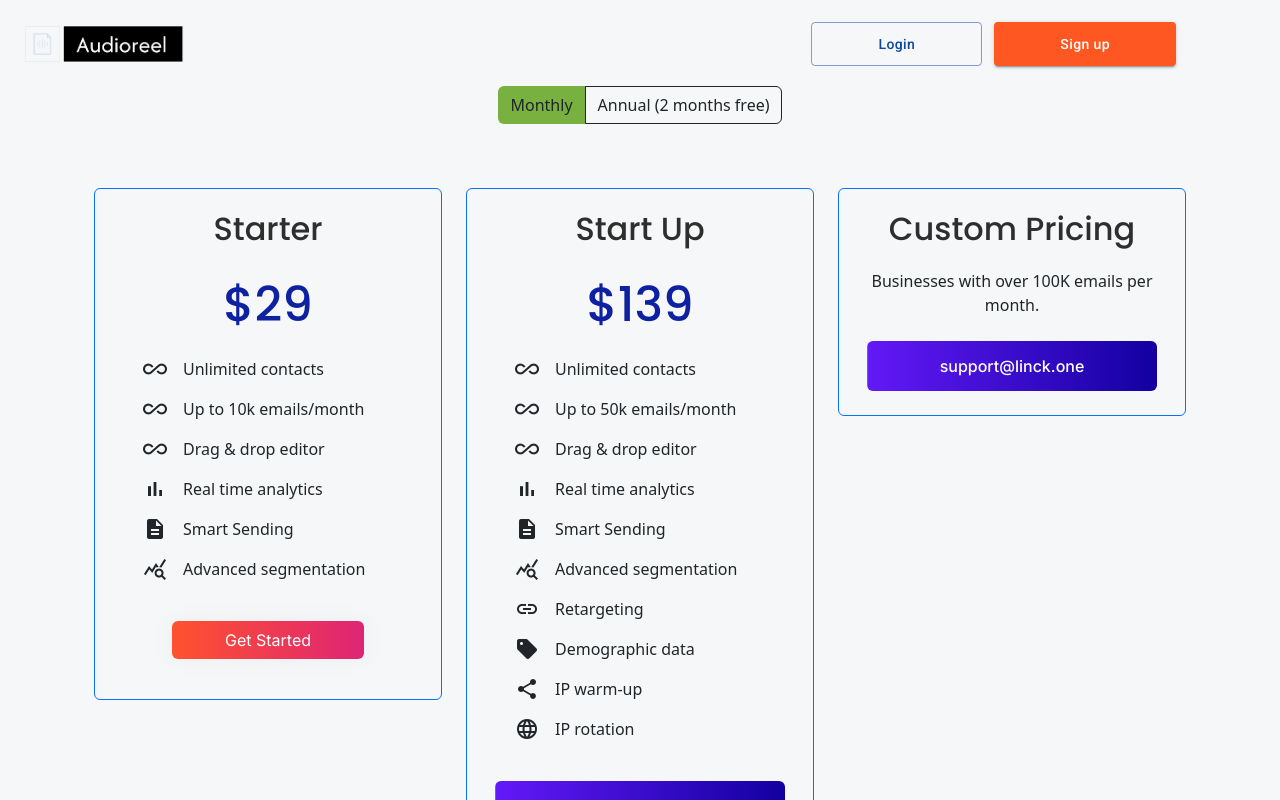
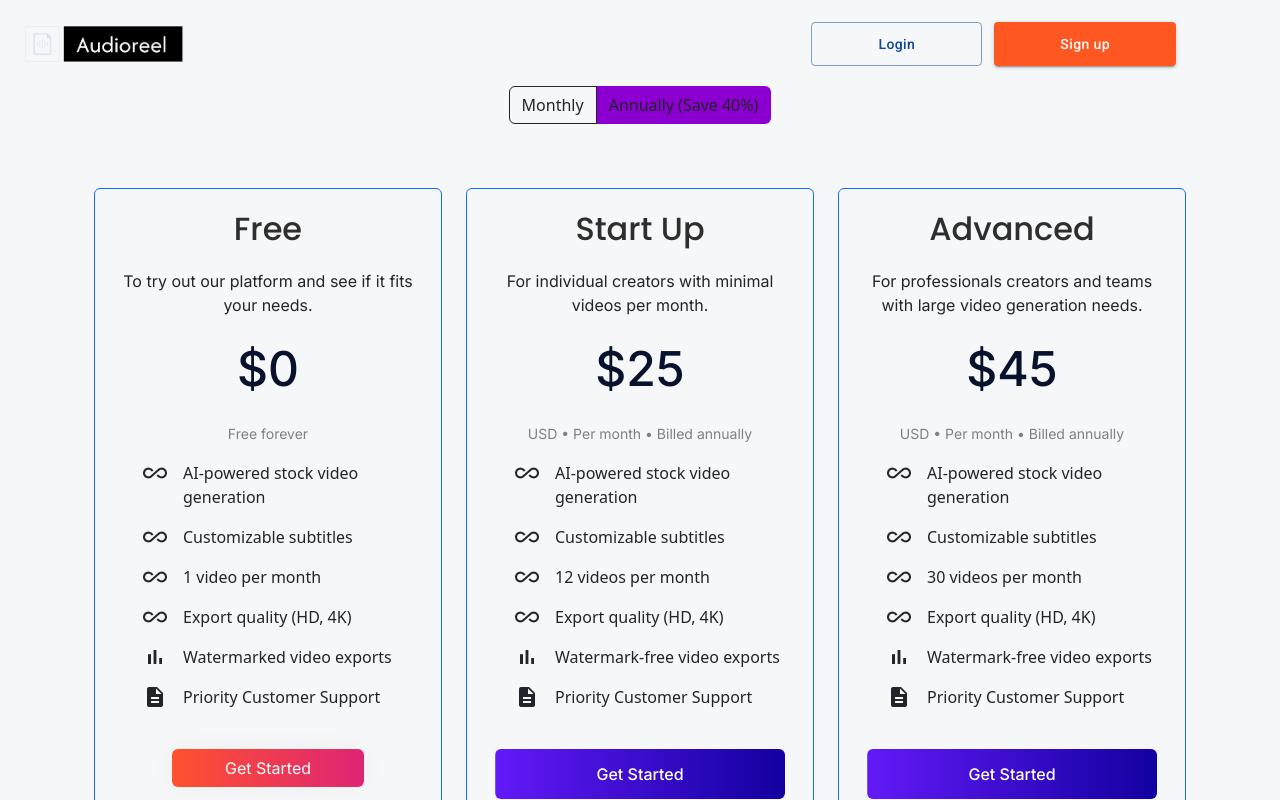
Before and after one commit to bhaskarsriramp/creatoreel, a React (Create React App) app: page /pricing in a window 1280 px wide. Shown: the top 800 px of the page. Built offline with nearby package versions, Linux system fonts and the light colour scheme.

Commit message:
Date 23 JAN 2025

```diff
--- a/src/App.js
+++ b/src/App.js
@@ -20,6 +20,8 @@ import ContactUs from './components/ContactUs';
 import ProfileSettings from './components/Brand/Profile';
 import AccountDetails from './components/Brand/AccountDetails';
 import Mp3Uploader from './components/Brand/UploadMp3File';
+import GoogleApiDisclosure from './components/GoogleApiDisclosure';
+import OpenApiDisclosure from './components/OpenApiDisclosure';
 
 
 
@@ -42,12 +44,14 @@ function App() {
            <Route path="/forgotPassword" element={<ForgotPassword/>}/>
            <Route path="/pricing" element={<Pricing/>}/>
            <Route path="/terms" element={<Terms/>}/>
-           <Route path="/privacy-policy" element={<PrivacyPolicy/>}/>
-           <Route path="/cancellation-refund" element={<CancellationRefund/>}/>
-           <Route path="/shipping-policy" element={<ShippingPolicy/>}/>
+           <Route path="/privacy_policy" element={<PrivacyPolicy/>}/>
+           <Route path="/cancellation_refund" element={<CancellationRefund/>}/>
+           <Route path="/shipping_policy" element={<ShippingPolicy/>}/>
            <Route path="/contact" element={<ContactUs/>}/>
            <Route path="/profile" element={<ProfileSettings/>}/>
            <Route path="/uploadMp3" element={<Mp3Uploader/>}/>
+           <Route path="/google_api_disclosure" element={<GoogleApiDisclosure/>}/>
+           <Route path="/open_api_disclosure" element={<OpenApiDisclosure/>}/>
 
 
 
--- a/src/components/BodyMain.js
+++ b/src/components/BodyMain.js
@@ -26,7 +26,7 @@ function BodyMain() {
             className="txt-2"
             style={{ color: '#686D76'}}
           >
-            Turn your <span style={{ display: 'inline', color: '#09122C' }}>Audio</span> into stunning <span style={{ display: 'inline', color: '#16C47F' }}>Videos</span>
+            Turn your <span style={{ display: 'inline', color: '#09122C' }}>Audio</span> into stunning <span style={{ display: 'inline', color: '#11009E' }}>Videos</span>
             <br />
             &nbsp;instantly.
           </h1>
--- a/src/components/Brand/Support.js
+++ b/src/components/Brand/Support.js
@@ -77,7 +77,7 @@ export default function Support() {
               startIcon={<MailOutlineIcon />}
               style={{marginLeft: '16px', textTransform: 'lowercase'}}
             >
-              support@linck.one
+              support@audioreel.io
             </Button>
           </CardActions>
         </Card>
--- /dev/null
+++ b/src/components/GoogleApiDisclosure.js
@@ -0,0 +1,42 @@
+import React, { useState, useEffect } from 'react';
+import Navbar from './Navbar'
+import Footer from './Footer'
+
+
+function GoogleApiDisclosure() {
+
+     useEffect(() => {
+          // Ensure dataLayer is defined before calling gtag
+          window.dataLayer = window.dataLayer || [];
+          function gtag() {
+            window.dataLayer.push(arguments);
+          }
+          gtag('js', new Date());
+          gtag('config', 'G-D1X0WBG5EL');
+        }, []);
+
+  return (
+   <>
+
+      <header>
+        <title>Security and Data Protection | Audioreel</title>
+        <meta name="viewport" content="width=device-width, initial-scale=1" />
+        <link rel="icon" href="/favicon.ico" />
+        <script async src="https://www.googletagmanager.com/gtag/js?id=G-D1X0WBG5EL"></script>
+
+      </header>
+   <Navbar />
+
+
+    <div className="container">
+
+        <div className = "google-api-disclosure-text">Google API Disclosure</div>
+
+        <div className = "google-api-disclosure-text-desc">Audioreel's use and transfer of information received from Google APIs to any other app will adhere to <span className="span-txt-70"><a href="https://developers.google.com/terms/api-services-user-data-policy#additional_requirements_for_specific_api_scopes" target="_blank" style={{ textDecoration : 'none', color : 'blue'}}>Google API Services User Data Policy</a></span>, including the Limited Use requirements.</div>
+    </div>
+    <Footer />
+   </>
+  )
+}
+
+export default GoogleApiDisclosure
--- /dev/null
+++ b/src/components/OpenApiDisclosure.js
@@ -0,0 +1,42 @@
+import React, { useEffect } from 'react';
+import Navbar from './Navbar'
+import Footer from './Footer'
+
+
+function OpenApiDisclosure() {
+
+     useEffect(() => {
+          // Ensure dataLayer is defined before calling gtag
+          window.dataLayer = window.dataLayer || [];
+          function gtag() {
+            window.dataLayer.push(arguments);
+          }
+          gtag('js', new Date());
+          gtag('config', 'G-D1X0WBG5EL');
+        }, []);
+
+  return (
+   <>
+
+      <header>
+        <title>Security and Data Protection | Audioreel</title>
+        <meta name="viewport" content="width=device-width, initial-scale=1" />
+        <link rel="icon" href="/favicon.ico" />
+        <script async src="https://www.googletagmanager.com/gtag/js?id=G-D1X0WBG5EL"></script>
+
+      </header>
+   <Navbar />
+
+
+    <div className="container">
+
+        <div className = "google-api-disclosure-text">Open API Disclosure</div>
+
+        <div className = "google-api-disclosure-text-desc">Audioreel's use and transfer of information received from Open APIs to any other app will adhere to <span className="span-txt-70"><a href="https://openai.com/policies/" target="_blank" style={{ textDecoration : 'none', color : 'blue'}}>Open API Services User Data Policy</a></span>, including the Limited Use requirements.</div>
+    </div>
+    <Footer />
+   </>
+  )
+}
+
+export default OpenApiDisclosure
--- a/src/components/Pricing.js
+++ b/src/components/Pricing.js
@@ -8,7 +8,7 @@ import { useNavigate } from "react-router-dom";
 
 
 function Pricing() {
-  const [isMonthly, setIsMonthly] = useState(false);
+  const [isMonthly, setIsMonthly] = useState(true);
   const navigate = useNavigate();
 
 
@@ -17,7 +17,7 @@ function Pricing() {
   };
 
   const redirectToSignup = () => {
-    navigate(`/signup/brand`);
+    navigate(`/signup`);
 
   };
 
@@ -59,51 +59,58 @@ function Pricing() {
               className={`btn ${isMonthly ? 'price-btn-color-1' : 'price-btn-color-2'} ${isMonthly ? '' : 'active'}`}
               onClick={togglePricing}
             >
-              Annual (2 months free)
+              Annually (Save 40%)
             </button>
           </div>
         </div>
       </div>
 
       <div className="container row mx-auto justify-content-center mb-5">
+
+
         <div className="col-12 col-md-4 col-lg-4 py-3">
           <div className="border border-primary rounded p-3">
             <div className="row text-center">
-              <p><span className="pricing-txt"> Starter</span></p>
-              <p><span className="pricing-txt-price"> {isMonthly ? '$290' : '$29'}</span></p>
+              <p><span className="pricing-txt"> Free</span></p>
+              <p><span className="pricing-txt-description"> To try out our platform and see if it fits your needs.</span></p>
+              <p><span className="pricing-txt-price"> {isMonthly ? '$0' : '$0'}</span></p>
+              <p><span className="pricing-txt-caption">Free forever</span></p>
+
             </div>
             <div className="features-details">
 
 <div className="bb-txt-3 cussLine">
 <span className="material-icons me-3">all_inclusive</span>
-  <p>Unlimited contacts</p>
+  <p>AI-powered stock video generation</p>
+</div>
+
+<div className="bb-txt-3 cussLine">
+<span className="material-icons me-3">all_inclusive</span>
+  <p>Customizable subtitles</p>
+</div>
+
+
+<div className="bb-txt-3 cussLine">
+<span class="material-icons me-3">all_inclusive</span>
+  <p>1 video per month</p>
 </div>
 
 <div className="bb-txt-3 cussLine">
 <span class="material-icons me-3">all_inclusive</span>
-  <p>Up to 10k emails/month</p>
-</div>
-
-<div className="bb-txt-3 cussLine">
-<span class="material-icons me-3">all_inclusive</span>
-  <p>Drag & drop editor</p>
+  <p>Export quality (HD, 4K)</p>
 </div>
 
 
 <div className="bb-txt-3 cussLine">
 <span class="material-icons me-3">bar_chart</span>
-  <p>Real time analytics</p>
+  <p>Watermarked video exports</p>
 </div>
 
 <div className="bb-txt-3 cussLine">
 <span class="material-icons me-3">description</span>
-  <p>Smart Sending</p>
+  <p>Priority Customer Support</p>
 </div>
 
-<div className="bb-txt-3 cussLine">
-<span class="material-icons me-3">query_stats</span>
-  <p>Advanced segmentation</p>
-</div>
 
 </div>
             <div className="container my-4 mx-auto d-flex justify-content-center">
@@ -116,59 +123,95 @@ function Pricing() {
           <div className="border border-primary rounded p-3">
             <div className="row text-center">
               <p><span className="pricing-txt"> Start Up</span></p>
-              <p><span className="pricing-txt-price"> {isMonthly ? '$1390' : '$139'}</span></p>
+              <p><span className="pricing-txt-description">For individual creators with minimal videos per month.</span></p>
+
+              <p><span className="pricing-txt-price"> {isMonthly ? '$25' : '$29'}</span></p>
+              <p><span className="pricing-txt-caption"> {isMonthly ? 'USD • Per month • Billed annually' : 'USD • Per month • Billed monthly'}</span></p>
+
             </div>
             <div className="features-details">
 
             <div className="bb-txt-3 cussLine">
 <span className="material-icons me-3">all_inclusive</span>
-  <p>Unlimited contacts</p>
+  <p>AI-powered stock video generation</p>
+</div>
+
+<div className="bb-txt-3 cussLine">
+<span className="material-icons me-3">all_inclusive</span>
+  <p>Customizable subtitles</p>
+</div>
+
+
+<div className="bb-txt-3 cussLine">
+<span class="material-icons me-3">all_inclusive</span>
+  <p>12 videos per month</p>
 </div>
 
 <div className="bb-txt-3 cussLine">
 <span class="material-icons me-3">all_inclusive</span>
-  <p>Up to 50k emails/month</p>
-</div>
-
-<div className="bb-txt-3 cussLine">
-<span class="material-icons me-3">all_inclusive</span>
-  <p>Drag & drop editor</p>
+  <p>Export quality (HD, 4K)</p>
 </div>
 
 
 <div className="bb-txt-3 cussLine">
 <span class="material-icons me-3">bar_chart</span>
-  <p>Real time analytics</p>
+  <p>Watermark-free video exports</p>
 </div>
 
 <div className="bb-txt-3 cussLine">
 <span class="material-icons me-3">description</span>
-  <p>Smart Sending</p>
+  <p>Priority Customer Support</p>
+</div>
+
+</div>
+            <div className="container my-4 mx-auto d-flex justify-content-center">
+              <button className="btn signup-btn-grad btn-g-fonts text-white" onClick={redirectToSignup}>Get Started</button>
+            </div>
+          </div>
+        </div>
+
+        <div className="col-12 col-md-4 col-lg-4 py-3">
+          <div className="border border-primary rounded p-3">
+            <div className="row text-center">
+              <p><span className="pricing-txt"> Advanced</span></p>
+              <p><span className="pricing-txt-description">For professionals creators and teams with large video generation needs.</span></p>
+
+              <p><span className="pricing-txt-price"> {isMonthly ? '$45' : '$49'}</span></p>
+              <p><span className="pricing-txt-caption"> {isMonthly ? 'USD • Per month • Billed annually' : 'USD • Per month • Billed monthly'}</span></p>
+
+            </div>
+            <div className="features-details">
+
+            <div className="bb-txt-3 cussLine">
+<span className="material-icons me-3">all_inclusive</span>
+  <p>AI-powered stock video generation</p>
 </div>
 
 <div className="bb-txt-3 cussLine">
-<span class="material-icons me-3">query_stats</span>
-  <p>Advanced segmentation</p>
+<span className="material-icons me-3">all_inclusive</span>
+  <p>Customizable subtitles</p>
+</div>
+
+
+<div className="bb-txt-3 cussLine">
+<span class="material-icons me-3">all_inclusive</span>
+  <p>30 videos per month</p>
 </div>
 
 <div className="bb-txt-3 cussLine">
-  <span class="material-icons me-3">link</span>
-    <p>Retargeting</p>
-  </div>
+<span class="material-icons me-3">all_inclusive</span>
+  <p>Export quality (HD, 4K)</p>
+</div>
+
 
 <div className="bb-txt-3 cussLine">
-<span class="material-icons me-3">sell</span>
-  <p>Demographic data</p>
+<span class="material-icons me-3">bar_chart</span>
+  <p>Watermark-free video exports</p>
 </div>
 
 <div className="bb-txt-3 cussLine">
-<span class="material-icons me-3">share</span>
-  <p>IP warm-up</p>
-</div>
-
-<div className="bb-txt-3 cussLine">
-<span class="material-icons me-3">language</span>
-  <p>IP rotation</p>
+<span class="material-icons me-3">description</span>
+  <p>Priority Customer Support</p>
 </div>
 
 </div>
@@ -179,27 +222,6 @@ function Pricing() {
         </div>
 
 
-        <div className="col-12 col-md-4 col-lg-4 py-3">
-          <div className="border border-primary rounded p-3">
-            <div className="row text-center">
-              <p><span className="pricing-txt"> Custom Pricing</span></p>
-              {/* <p><span className="pricing-txt-price"> Unlimited</span></p> */}
-              <p>Businesses with over 100K emails per month.</p>
-            </div>
-
-            <div className="container my-2 mx-auto d-flex justify-content-center">
-              <button className="btn signup-btn-grad btn-g-fonts text-white">support@linck.one</button>
-               {/* <Button
-              variant="outlined"
-              color="secondary"
-              startIcon={<MailOutlineIcon />}
-              style={{marginLeft: '16px', textTransform: 'lowercase'}}
-            >
-              support@linck.one
-            </Button> */}
-            </div>
-          </div>
-        </div>
 
       </div>
 
--- a/src/styles/own.css
+++ b/src/styles/own.css
@@ -544,13 +544,42 @@ font-family: 'Roboto', sans-serif; */
   }
 
   .pricing-txt-price {
-    font-family: "Poppins";
+    font-family: "Inter";
     font-size: 3rem;
     font-weight: 500;
-    color: #0E21A0;
-    margin-bottom: 15px;
+    color: #09122C;
   }
 
+  .pricing-txt-caption {
+    font-family: "Inter";
+    font-size: 14px;
+    font-weight: 400;
+    color: grey;
+  }
+
+  .google-api-disclosure-text{
+
+    font-family: "Inter";
+    font-size: 2rem;
+    font-weight: 500;
+    color: #09122C;
+    text-align: center;
+    margin-top: 10rem;
+
+  }
+  .google-api-disclosure-text-desc{
+
+    font-family: "Inter";
+    font-size: 16px;
+    font-weight: 400;
+    color: black;
+    padding-left: 20%;
+    padding-right: 20%;
+    margin-top: 2rem;
+    margin-bottom: 10rem;
+
+
+  }
 
   .signup-btn-grad {
     background-image: linear-gradient(
@@ -650,6 +679,12 @@ font-family: 'Roboto', sans-serif; */
   font-size: 14px;
   font-weight: 400;
   color: #ffffff;
+}
+
+.pricing-txt-description{
+
+  font-family: "Inter";
+  font-size: 16px;
 }
 
 
@@ -978,6 +1013,11 @@ font-family: 'Roboto', sans-serif; */
   font-weight: 700;
 }
 
+.span-txt-70 {
+  color: blue;
+  font-weight: 500;
+}
+
 #budRes {
   color: #ff2121;
   font-weight: 500;
```
Also changed, not shown: src/components/Footer.js (+7 -7 lines).
